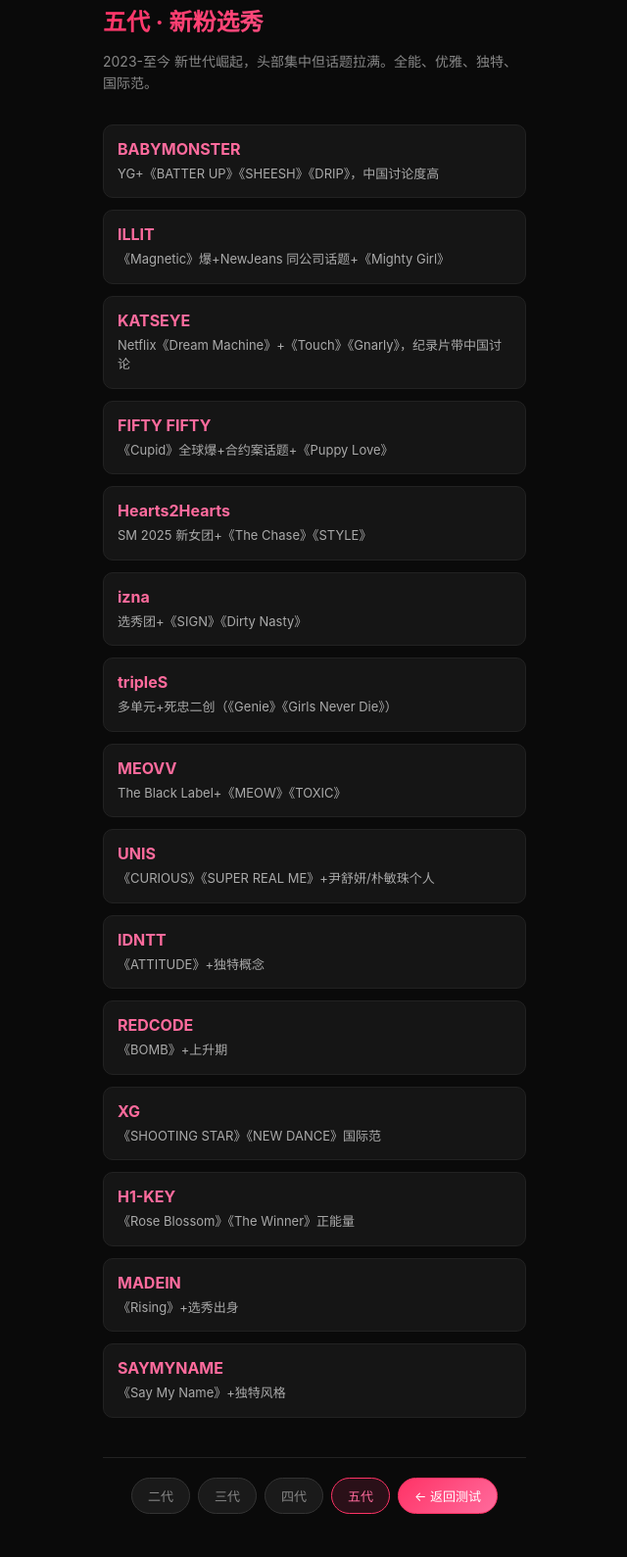
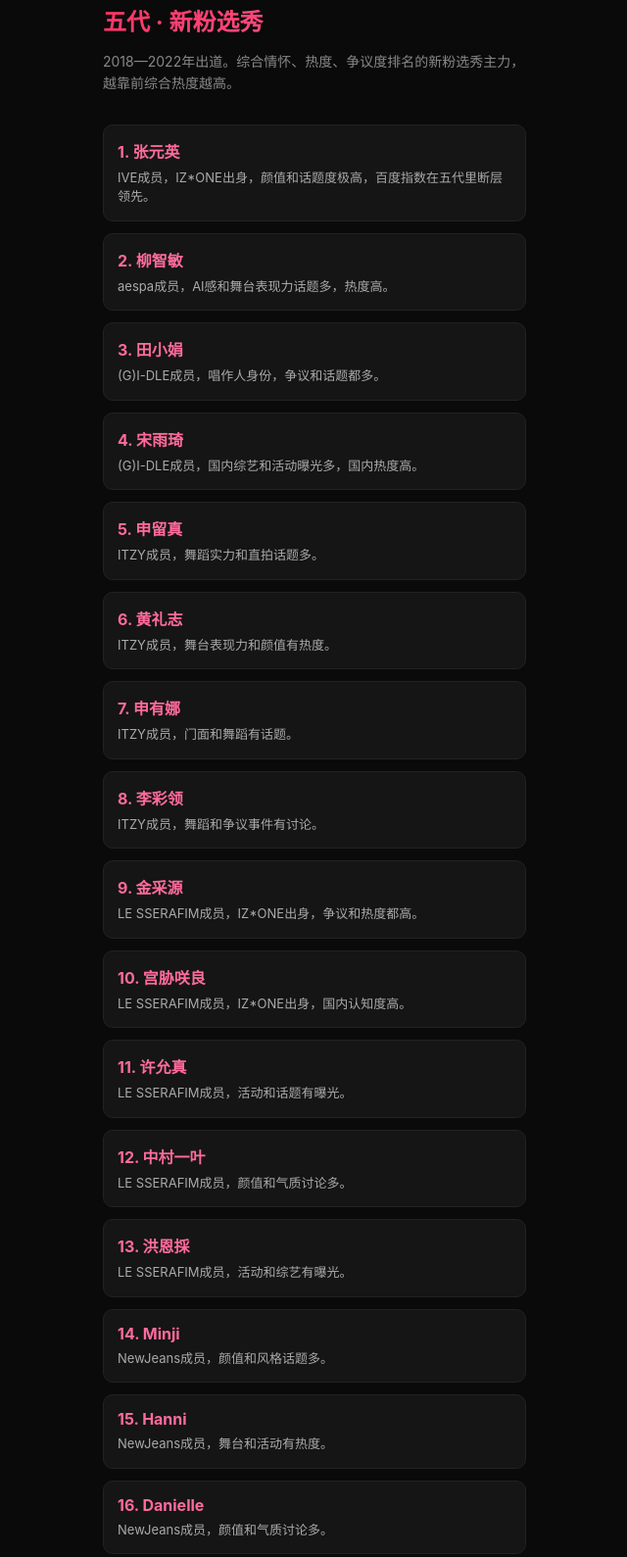
Before and after one commit to SoulEco/kpop-quiz-v6, a plain HTML site: page gen5.html in a window 1280 px wide. Shown: the part 21-1610 px from the top of the page at 98% size, without its empty margins (319-959 px from the left). Drawn offline with Linux system fonts and the light colour scheme.

```diff
--- a/gen5.html
+++ b/gen5.html
@@ -23,25 +23,31 @@
 <body>
 <div class="wrap">
   <h1>五代 · 新粉选秀</h1>
-  <p class="subtitle">2023-至今 新世代崛起，头部集中但话题拉满。全能、优雅、独特、国际范。</p>
+  <p class="subtitle">2018—2022年出道。综合情怀、热度、争议度排名的新粉选秀主力，越靠前综合热度越高。</p>
   <div class="group-list">
-    <div class="group-item"><h3>BABYMONSTER</h3><p>YG+《BATTER UP》《SHEESH》《DRIP》，中国讨论度高</p></div>
-    <div class="group-item"><h3>ILLIT</h3><p>《Magnetic》爆+NewJeans 同公司话题+《Mighty Girl》</p></div>
-    <div class="group-item"><h3>KATSEYE</h3><p>Netflix《Dream Machine》+《Touch》《Gnarly》，纪录片带中国讨论</p></div>
-    <div class="group-item"><h3>FIFTY FIFTY</h3><p>《Cupid》全球爆+合约案话题+《Puppy Love》</p></div>
-    <div class="group-item"><h3>Hearts2Hearts</h3><p>SM 2025 新女团+《The Chase》《STYLE》</p></div>
-    <div class="group-item"><h3>izna</h3><p>选秀团+《SIGN》《Dirty Nasty》</p></div>
-    <div class="group-item"><h3>tripleS</h3><p>多单元+死忠二创（《Genie》《Girls Never Die》）</p></div>
-    <div class="group-item"><h3>MEOVV</h3><p>The Black Label+《MEOW》《TOXIC》</p></div>
-    <div class="group-item"><h3>UNIS</h3><p>《CURIOUS》《SUPER REAL ME》+尹舒妍/朴敏珠个人</p></div>
-    <div class="group-item"><h3>IDNTT</h3><p>《ATTITUDE》+独特概念</p></div>
-    <div class="group-item"><h3>REDCODE</h3><p>《BOMB》+上升期</p></div>
-    <div class="group-item"><h3>XG</h3><p>《SHOOTING STAR》《NEW DANCE》国际范</p></div>
-    <div class="group-item"><h3>H1-KEY</h3><p>《Rose Blossom》《The Winner》正能量</p></div>
-    <div class="group-item"><h3>MADEIN</h3><p>《Rising》+选秀出身</p></div>
-    <div class="group-item"><h3>SAYMYNAME</h3><p>《Say My Name》+独特风格</p></div>
+    <div class="group-item"><h3>1. 张元英</h3><p>IVE成员，IZ*ONE出身，颜值和话题度极高，百度指数在五代里断层领先。</p></div>
+    <div class="group-item"><h3>2. 柳智敏</h3><p>aespa成员，AI感和舞台表现力话题多，热度高。</p></div>
+    <div class="group-item"><h3>3. 田小娟</h3><p>(G)I-DLE成员，唱作人身份，争议和话题都多。</p></div>
+    <div class="group-item"><h3>4. 宋雨琦</h3><p>(G)I-DLE成员，国内综艺和活动曝光多，国内热度高。</p></div>
+    <div class="group-item"><h3>5. 申留真</h3><p>ITZY成员，舞蹈实力和直拍话题多。</p></div>
+    <div class="group-item"><h3>6. 黄礼志</h3><p>ITZY成员，舞台表现力和颜值有热度。</p></div>
+    <div class="group-item"><h3>7. 申有娜</h3><p>ITZY成员，门面和舞蹈有话题。</p></div>
+    <div class="group-item"><h3>8. 李彩领</h3><p>ITZY成员，舞蹈和争议事件有讨论。</p></div>
+    <div class="group-item"><h3>9. 金采源</h3><p>LE SSERAFIM成员，IZ*ONE出身，争议和热度都高。</p></div>
+    <div class="group-item"><h3>10. 宫胁咲良</h3><p>LE SSERAFIM成员，IZ*ONE出身，国内认知度高。</p></div>
+    <div class="group-item"><h3>11. 许允真</h3><p>LE SSERAFIM成员，活动和话题有曝光。</p></div>
+    <div class="group-item"><h3>12. 中村一叶</h3><p>LE SSERAFIM成员，颜值和气质讨论多。</p></div>
+    <div class="group-item"><h3>13. 洪恩採</h3><p>LE SSERAFIM成员，活动和综艺有曝光。</p></div>
+    <div class="group-item"><h3>14. Minji</h3><p>NewJeans成员，颜值和风格话题多。</p></div>
+    <div class="group-item"><h3>15. Hanni</h3><p>NewJeans成员，舞台和活动有热度。</p></div>
+    <div class="group-item"><h3>16. Danielle</h3><p>NewJeans成员，颜值和气质讨论多。</p></div>
+    <div class="group-item"><h3>17. Haerin</h3><p>NewJeans成员，颜值和话题有曝光。</p></div>
+    <div class="group-item"><h3>18. Hyein</h3><p>NewJeans成员，活动和话题有热度。</p></div>
+    <div class="group-item"><h3>19. 安宥真</h3><p>IVE成员，IZ*ONE出身，综艺和活动有热度。</p></div>
+    <div class="group-item"><h3>20. 裴秀珉</h3><p>STAYC成员，活动和话题有曝光，五代里补位。</p></div>
   </div>
   <div class="nav">
+    <a href="gen1.html">一代</a>
     <a href="gen2.html">二代</a>
     <a href="gen3.html">三代</a>
     <a href="gen4.html">四代</a>
```
